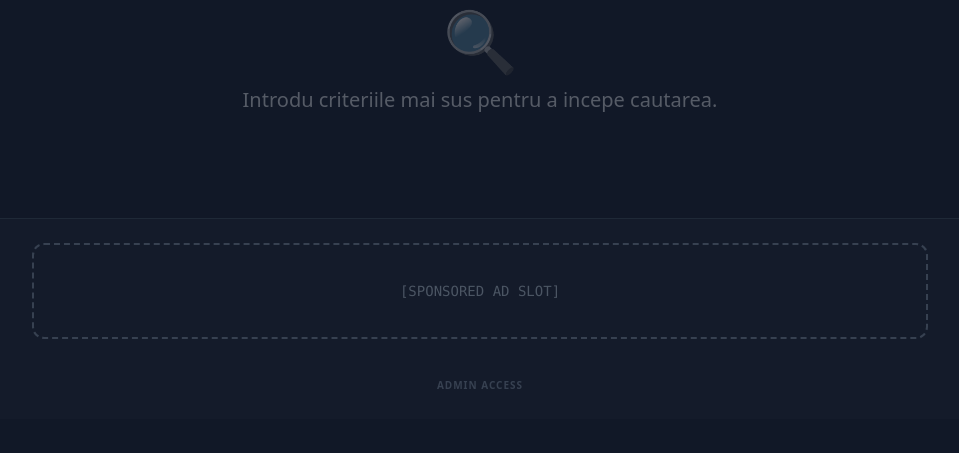
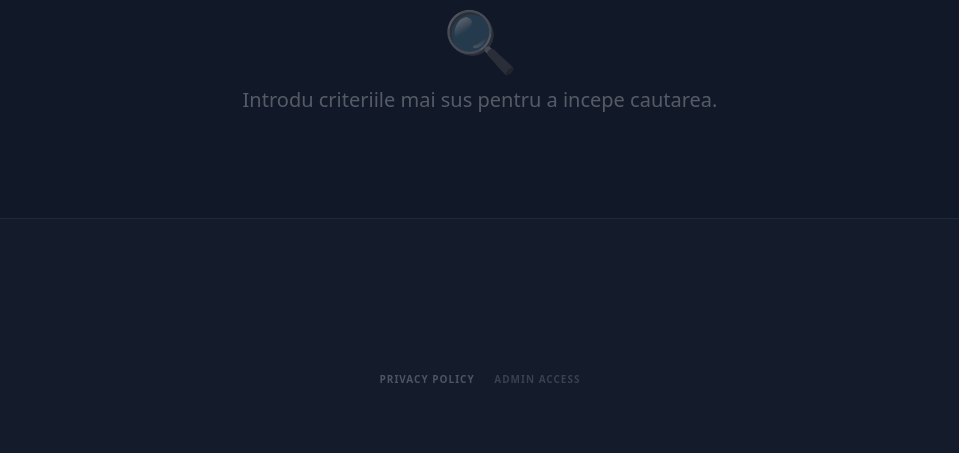
Before and after one commit to raresssssss176/Injector, a Flask app: page / in a window 1280 px wide. Shown: the part 623-1076 px from the top of the page, without its empty margins (160-1119 px from the left). Before the commit the page ends 1012 px from the top, so only its background shows below. Run offline with Flask 3, Linux system fonts and the light colour scheme; some libraries are stand-ins or nearby versions.

Commit message:
adding ads

```diff
--- a/app.py
+++ b/app.py
@@ -37,6 +37,21 @@ def haversine(lat1, lon1, lat2, lon2):
 @app.route('/')
 def home():
     return render_template('index.html', ads=[], is_teaser=False)
+
+@app.route('/privacy')
+def privacy():
+    return """
+    <html>
+    <body style="background:#111; color:#ccc; font-family:sans-serif; padding:50px; line-height:1.6;">
+        <h1>Privacy Policy for AI Car Hunter</h1>
+        <p>This website uses Google AdSense to serve ads. Google uses cookies to serve ads based on your prior visits to this or other websites.</p>
+        <p>Google's use of advertising cookies enables it and its partners to serve ads based on your visit to our site.</p>
+        <p>You may opt out of personalized advertising by visiting <a href="https://www.google.com/settings/ads" style="color:#3b82f6">Ads Settings</a>.</p>
+        <br>
+        <a href="/" style="color:#3b82f6">← Back to Search</a>
+    </body>
+    </html>
+    """
 
 @app.route('/search', methods=['POST'])
 def search_teaser():
--- a/templates/index.html
+++ b/templates/index.html
@@ -4,6 +4,10 @@
     <meta charset="UTF-8">
     <meta name="viewport" content="width=device-width, initial-scale=1.0">
     <title>AI Car Hunter | Precision Search</title>
+
+    <script async src="https://pagead2.googlesyndication.com/pagead/js/adsbygoogle.js?client=ca-pub-4386073670820818"
+     crossorigin="anonymous"></script>
+
     <script src="https://cdn.tailwindcss.com"></script>
     <style>
         /* Premium Blur Effect */
@@ -156,11 +160,23 @@
     </div>
 
     <div class="p-6 bg-gray-800/20 border-t border-gray-800 mt-auto">
-        <div class="max-w-4xl mx-auto h-24 border-2 border-dashed border-gray-700 rounded-xl flex items-center justify-center text-gray-600 font-mono text-sm">
-            [SPONSORED AD SLOT]
+
+        <div class="max-w-4xl mx-auto min-h-[90px] flex items-center justify-center">
+            <ins class="adsbygoogle"
+                 style="display:block"
+                 data-ad-client="ca-pub-4386073670820818"
+                 data-ad-slot="YOUR_AD_SLOT_ID_HERE"
+                 data-ad-format="auto"
+                 data-full-width-responsive="true"></ins>
+            <script>
+                 (adsbygoogle = window.adsbygoogle || []).push({});
+            </script>
         </div>
 
-        <div class="mt-8 text-center">
+        <div class="mt-8 text-center pb-10">
+            <a href="/privacy" class="text-[10px] text-gray-600 hover:text-blue-400 uppercase tracking-widest font-bold transition-colors mr-4">
+                Privacy Policy
+            </a>
             <button onclick="enterSecretShop()" class="text-[10px] text-gray-700 hover:text-gray-500 uppercase tracking-widest font-bold transition-colors">
                 Admin Access
             </button>
```
